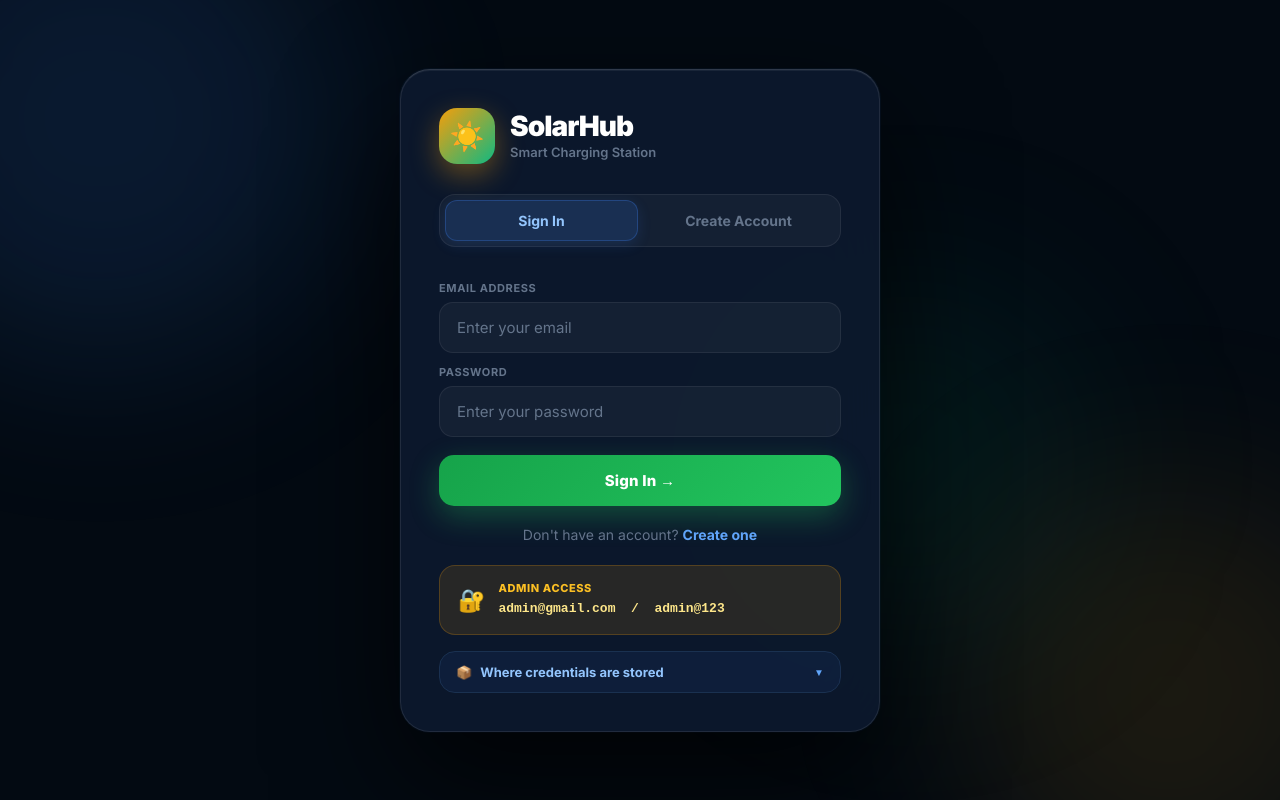
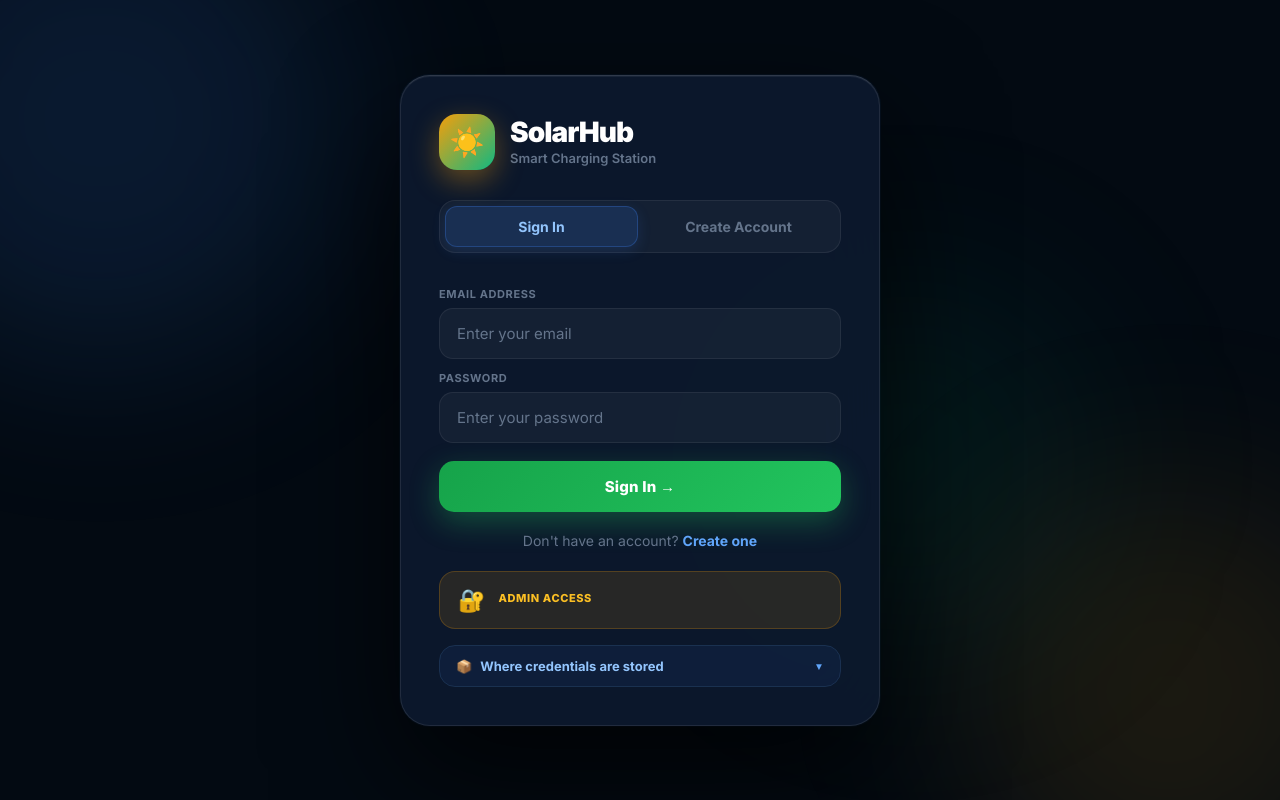
Before and after one commit to SpherenexLabs/-Solar-Powered-Charging-Station-, a React (Vite) app: page / in a window 1280 px wide. Built offline with nearby package versions, Linux system fonts and the light colour scheme; no server answers.

Commit message:
Update Login.jsx

```diff
--- a/src/pages/Login.jsx
+++ b/src/pages/Login.jsx
@@ -132,7 +132,6 @@ export default function Login() {
             <span className="hint-icon">🔐</span>
             <div>
               <strong>Admin Access</strong>
-              <p>admin@gmail.com &nbsp;/&nbsp; admin@123</p>
             </div>
           </div>
         )}
```
